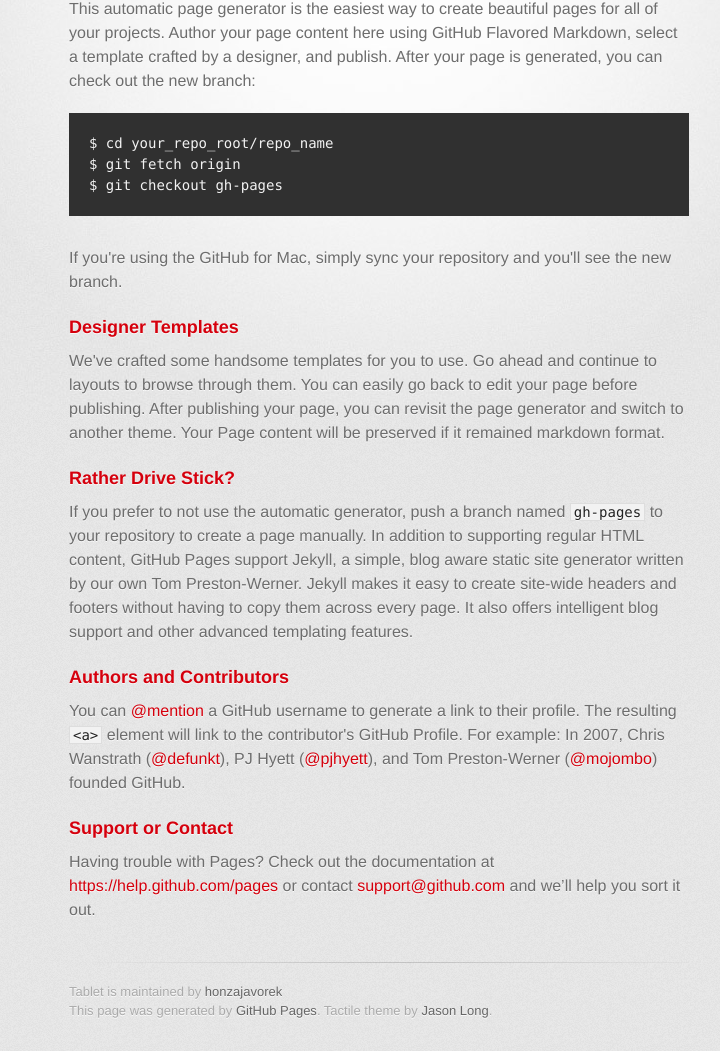
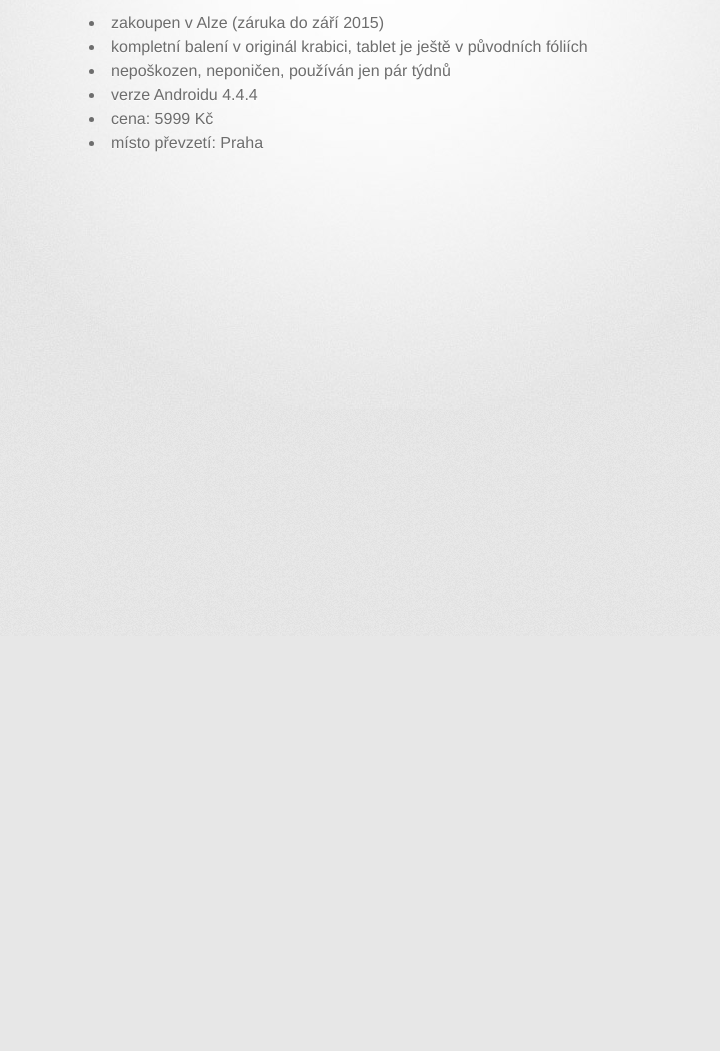
Before and after one commit to honzajavorek/tablet, a plain HTML site: page index.html in a window 1280 px wide. Shown: the part 164-1215 px from the top of the page, without its empty margins (261-981 px from the left). After the commit the page ends 800 px from the top, so only its background shows below. Drawn offline with Linux system fonts and the light colour scheme; a web font is replaced by a local one.

Commit message:
Update index.html

```diff
--- a/index.html
+++ b/index.html
@@ -10,7 +10,7 @@
     <!--[if lt IE 9]>
     <script src="//html5shiv.googlecode.com/svn/trunk/html5.js"></script>
     <![endif]-->
-    <title>Tablet by honzajavorek</title>
+    <title>Prodávám Nexus 10" retina, 32GB RAM, bez 3G</title>
   </head>
 
   <body>
@@ -18,50 +18,21 @@
       <div class="inner">
 
         <header>
-          <h1>Tablet</h1>
-          <h2></h2>
+          <h1>Prodávám Nexus 10" retina, 32GB RAM, bez 3G</h1>
         </header>
 
         <section id="main_content">
-          <h3>
-<a id="welcome-to-github-pages" class="anchor" href="#welcome-to-github-pages" aria-hidden="true"><span class="octicon octicon-link"></span></a>Welcome to GitHub Pages.</h3>
+          <ul>
 
-<p>This automatic page generator is the easiest way to create beautiful pages for all of your projects. Author your page content here using GitHub Flavored Markdown, select a template crafted by a designer, and publish. After your page is generated, you can check out the new branch:</p>
+    <li>zakoupen v Alze (záruka do září 2015)</li>
+    <li>kompletní balení v originál krabici, tablet je ještě v původních fóliích</li>
+    <li>nepoškozen, neponičen, používán jen pár týdnů</li>
+    <li>verze Androidu 4.4.4</li>
+    <li>cena: 5999 Kč</li>
+    <li>místo převzetí: Praha</li>
 
-<pre><code>$ cd your_repo_root/repo_name
-$ git fetch origin
-$ git checkout gh-pages
-</code></pre>
-
-<p>If you're using the GitHub for Mac, simply sync your repository and you'll see the new branch.</p>
-
-<h3>
-<a id="designer-templates" class="anchor" href="#designer-templates" aria-hidden="true"><span class="octicon octicon-link"></span></a>Designer Templates</h3>
-
-<p>We've crafted some handsome templates for you to use. Go ahead and continue to layouts to browse through them. You can easily go back to edit your page before publishing. After publishing your page, you can revisit the page generator and switch to another theme. Your Page content will be preserved if it remained markdown format.</p>
-
-<h3>
-<a id="rather-drive-stick" class="anchor" href="#rather-drive-stick" aria-hidden="true"><span class="octicon octicon-link"></span></a>Rather Drive Stick?</h3>
-
-<p>If you prefer to not use the automatic generator, push a branch named <code>gh-pages</code> to your repository to create a page manually. In addition to supporting regular HTML content, GitHub Pages support Jekyll, a simple, blog aware static site generator written by our own Tom Preston-Werner. Jekyll makes it easy to create site-wide headers and footers without having to copy them across every page. It also offers intelligent blog support and other advanced templating features.</p>
-
-<h3>
-<a id="authors-and-contributors" class="anchor" href="#authors-and-contributors" aria-hidden="true"><span class="octicon octicon-link"></span></a>Authors and Contributors</h3>
-
-<p>You can <a href="https://github.com/blog/821" class="user-mention">@mention</a> a GitHub username to generate a link to their profile. The resulting <code>&lt;a&gt;</code> element will link to the contributor's GitHub Profile. For example: In 2007, Chris Wanstrath (<a href="https://github.com/defunkt" class="user-mention">@defunkt</a>), PJ Hyett (<a href="https://github.com/pjhyett" class="user-mention">@pjhyett</a>), and Tom Preston-Werner (<a href="https://github.com/mojombo" class="user-mention">@mojombo</a>) founded GitHub.</p>
-
-<h3>
-<a id="support-or-contact" class="anchor" href="#support-or-contact" aria-hidden="true"><span class="octicon octicon-link"></span></a>Support or Contact</h3>
-
-<p>Having trouble with Pages? Check out the documentation at <a href="https://help.github.com/pages">https://help.github.com/pages</a> or contact <a href="mailto:support@github.com">support@github.com</a> and we’ll help you sort it out.</p>
+          </ul>
         </section>
-
-        <footer>
-          Tablet is maintained by <a href="https://github.com/honzajavorek">honzajavorek</a><br>
-          This page was generated by <a href="http://pages.github.com">GitHub Pages</a>. Tactile theme by <a href="https://twitter.com/jasonlong">Jason Long</a>.
-        </footer>
-
-
       </div>
     </div>
   </body>
```
